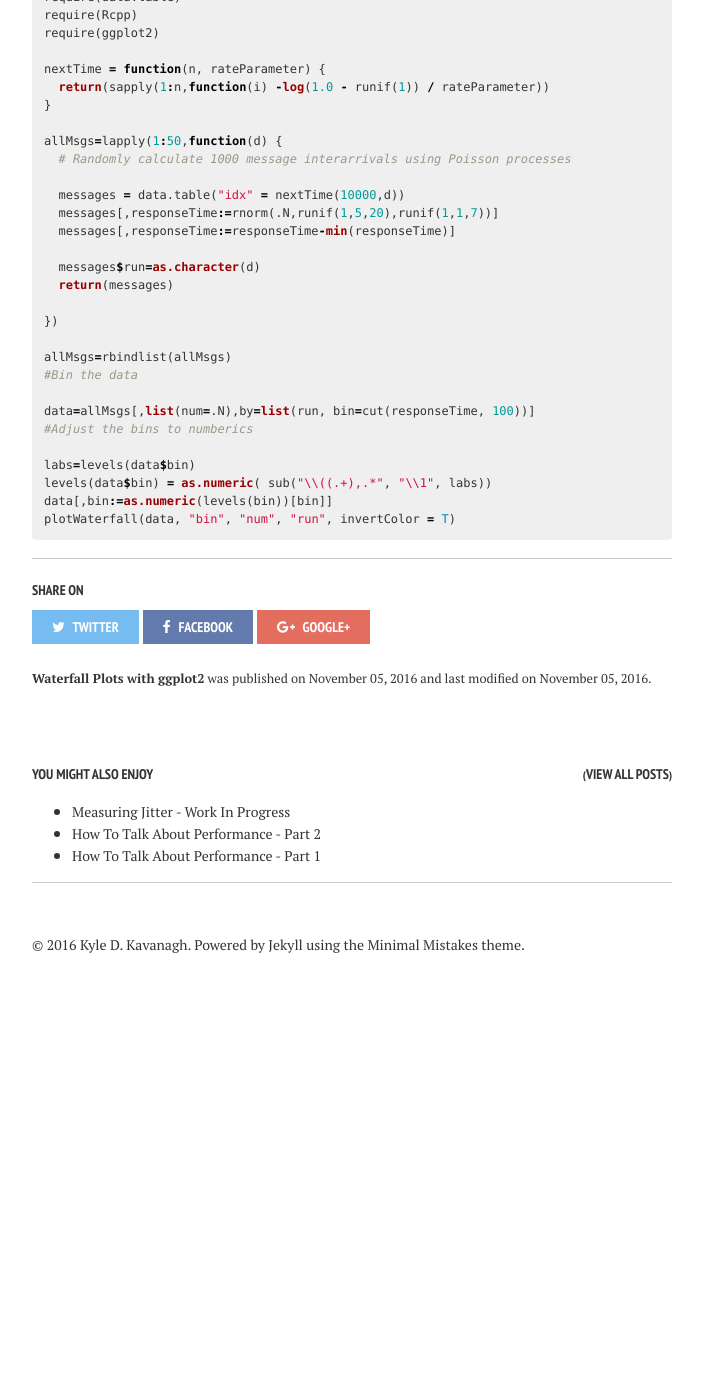
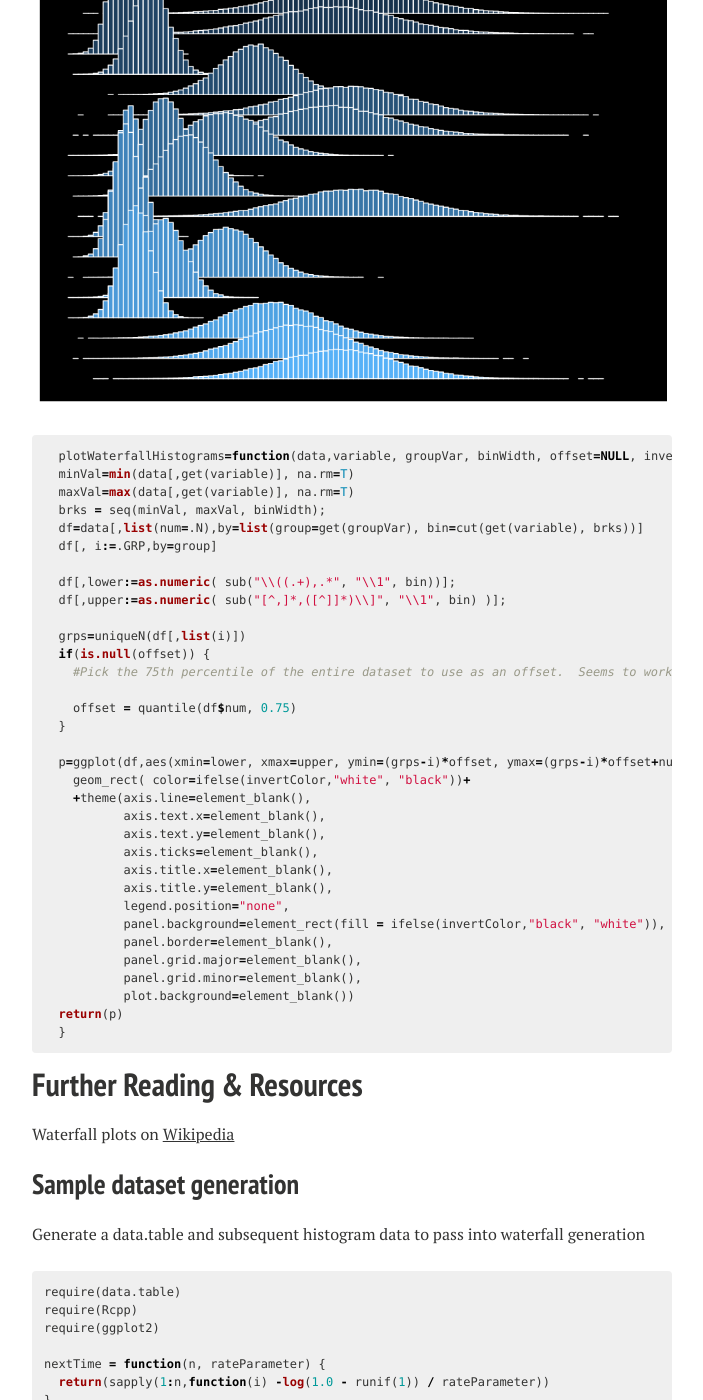
Before and after one commit to kdkavanagh/kdkavanagh, a Jekyll site: the page built from _posts/2016-11-05-waterfall-plots-with-ggplot2.md, in a window 1280 px wide and 1400 px high, scrolled down 4483 px. Shown: the whole window, without its empty margins (288-991 px from the left). Built offline with Jekyll 4.4.1, drawn with Linux system fonts in a browser that asks for light colours; nearby versions of some CDN libraries; comment, search, counter and statistics services are not loaded; before the commit the page ends 5486 px from its top, so only the background shows below that; some of the changed text lies outside the part shown.

Commit message:
add waterfall histo

```diff
--- a/_posts/2016-11-05-waterfall-plots-with-ggplot2.md
+++ b/_posts/2016-11-05-waterfall-plots-with-ggplot2.md
@@ -122,6 +122,47 @@ Changing our ggplot construction to individually add groups two layers at a time
   }
 {% endhighlight %}
 
+# Plotting Histograms directly
+Plotting histograms instead of density makes things a little easier and allows us to use standard ggplot syntax.
+
+<figure>
+	<img src="/images/waterfallHisto.png">
+</figure>
+
+{% highlight R %}
+  plotWaterfallHistograms=function(data,variable, groupVar, binWidth, offset=NULL, invertColor=F) {
+  minVal=min(data[,get(variable)], na.rm=T)
+  maxVal=max(data[,get(variable)], na.rm=T)
+  brks = seq(minVal, maxVal, binWidth);
+  df=data[,list(num=.N),by=list(group=get(groupVar), bin=cut(get(variable), brks))]
+  df[, i:=.GRP,by=group]
+
+  df[,lower:=as.numeric( sub("\\((.+),.*", "\\1", bin))];
+  df[,upper:=as.numeric( sub("[^,]*,([^]]*)\\]", "\\1", bin) )];
+
+  grps=uniqueN(df[,list(i)])
+  if(is.null(offset)) {
+    #Pick the 75th percentile of the entire dataset to use as an offset.  Seems to work well
+    offset = quantile(df$num, 0.75)
+  }
+
+  p=ggplot(df,aes(xmin=lower, xmax=upper, ymin=(grps-i)*offset, ymax=(grps-i)*offset+num, group=i, fill=i) )+
+    geom_rect( color=ifelse(invertColor,"white", "black"))+
+    +theme(axis.line=element_blank(),
+           axis.text.x=element_blank(),
+           axis.text.y=element_blank(),
+           axis.ticks=element_blank(),
+           axis.title.x=element_blank(),
+           axis.title.y=element_blank(),
+           legend.position="none",
+           panel.background=element_rect(fill = ifelse(invertColor,"black", "white")),
+           panel.border=element_blank(),
+           panel.grid.major=element_blank(),
+           panel.grid.minor=element_blank(),
+           plot.background=element_blank())
+  return(p)
+  }
+{% endhighlight %}
 
 
 # Further Reading & Resources
@@ -146,7 +187,7 @@ allMsgs=lapply(1:50,function(d) {
   messages[,responseTime:=rnorm(.N,runif(1,5,20),runif(1,1,7))]
   messages[,responseTime:=responseTime-min(responseTime)]
 
-  messages$run=as.character(d)
+  messages[,run:=as.character(d)]
   return(messages)
 
 })
```
Also changed, not shown: images/waterfallHisto.png (added).
